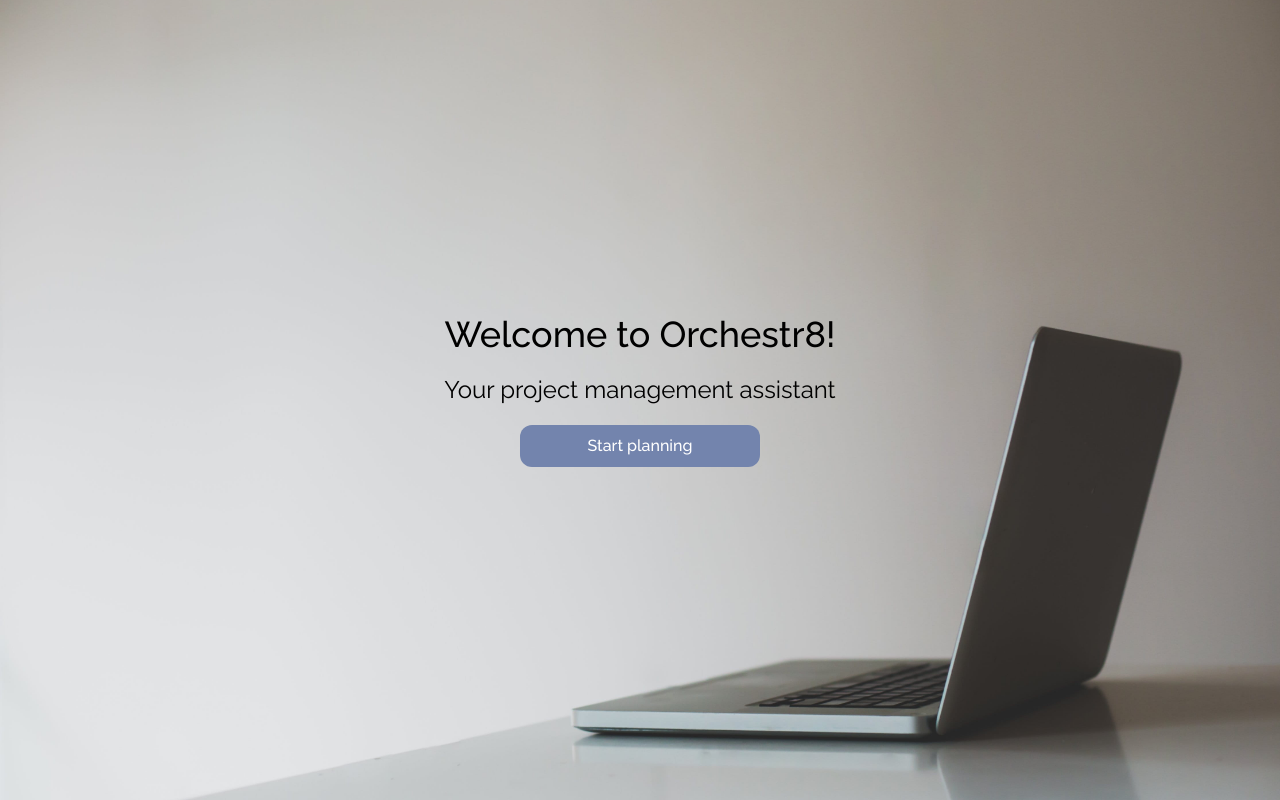
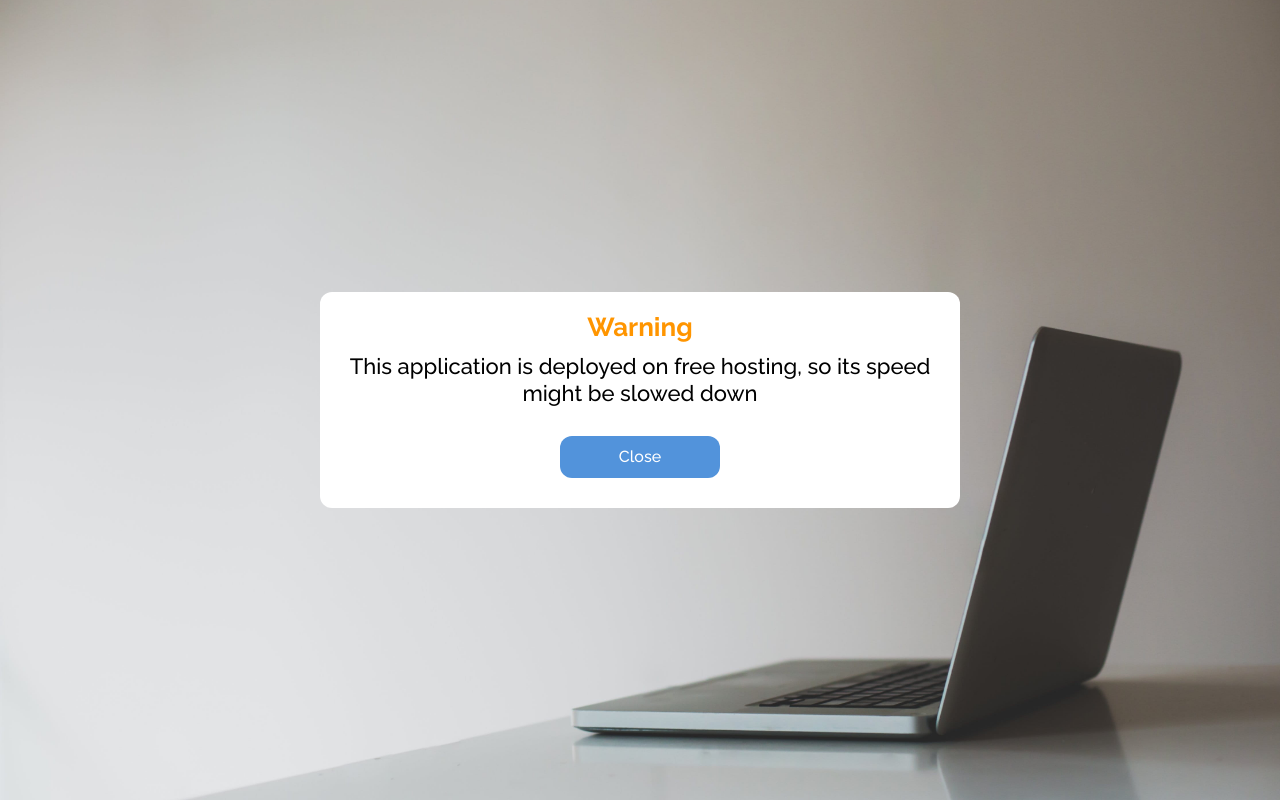
Before and after one commit to holdenn1/orchestr8-client, a React (Vite) app: page /#/ in a window 1280 px wide. Built offline with nearby package versions, Linux system fonts and the light colour scheme.

Commit message:
added warning about slow hosting speed

```diff
--- a/src/App.tsx
+++ b/src/App.tsx
@@ -1,4 +1,4 @@
-import { useEffect } from 'react';
+import { useEffect, useState } from 'react';
 import { Outlet, useNavigate } from 'react-router-dom';
 import { ToastContainer } from 'react-toastify';
 import { useAppDispatch, useAppSelector } from './hooks/reduxHooks';
@@ -6,12 +6,14 @@ import { checkAuth } from './store/actions/authActions/checkAuth';
 import { logoutUser } from './store/actions/authActions/logoutUser';
 import SocketController from './controllers/socketController';
 import globalRouter from './router/globalRouter';
+import Warning from './components/errors/Warning';
 
 function App() {
+  const [isCloseWarning, setCloseWarning] = useState(false);
   const dispatch = useAppDispatch();
   const { user } = useAppSelector((state) => state.account);
   const navigate = useNavigate();
-  globalRouter.navigate = navigate
+  globalRouter.navigate = navigate;
 
   useEffect(() => {
     if (localStorage.getItem('refreshToken')) {
@@ -24,6 +26,7 @@ function App() {
   return (
     <>
       <ToastContainer />
+      {!isCloseWarning && <Warning setCloseWarning={setCloseWarning} />}
       <Outlet />
       {!!user.id && <SocketController />}
     </>
--- /dev/null
+++ b/src/components/errors/Warning/index.tsx
@@ -0,0 +1,22 @@
+import MainButton from '@/components/UI/buttons/MainButton';
+
+import styles from './styles.module.scss';
+import { Dispatch, SetStateAction } from 'react';
+
+type WarningProps = {
+  setCloseWarning: Dispatch<SetStateAction<boolean>>;
+};
+
+function Warning({ setCloseWarning }: WarningProps) {
+  return (
+    <div className={styles.warningWrapper}>
+      <h3 className={styles.title}>Warning</h3>
+      <p className={styles.warningText}>
+        This application is deployed on free hosting, so its speed might be slowed down
+      </p>
+      <MainButton title='Close' onClick={() => setCloseWarning(true)} type='prev'></MainButton>
+    </div>
+  );
+}
+
+export default Warning;
--- /dev/null
+++ b/src/components/errors/Warning/styles.module.scss
@@ -0,0 +1,22 @@
+.warningWrapper {
+  background-color: white;
+  position: absolute;
+  top: 50%;
+  left: 50%;
+  transform: translate(-50%, -50%);
+  z-index: 10000;
+  padding: 20px;
+  text-align: center;
+  border-radius: 12px;
+  .title{
+    font-size: 26px;
+    font-weight: 700;
+    color: rgb(255, 149, 0);
+    margin-bottom: 10px;
+  }
+  .warningText {
+    font-size: 22px;
+    font-weight: 500;
+    margin-bottom: 20px;
+  }
+}
```
